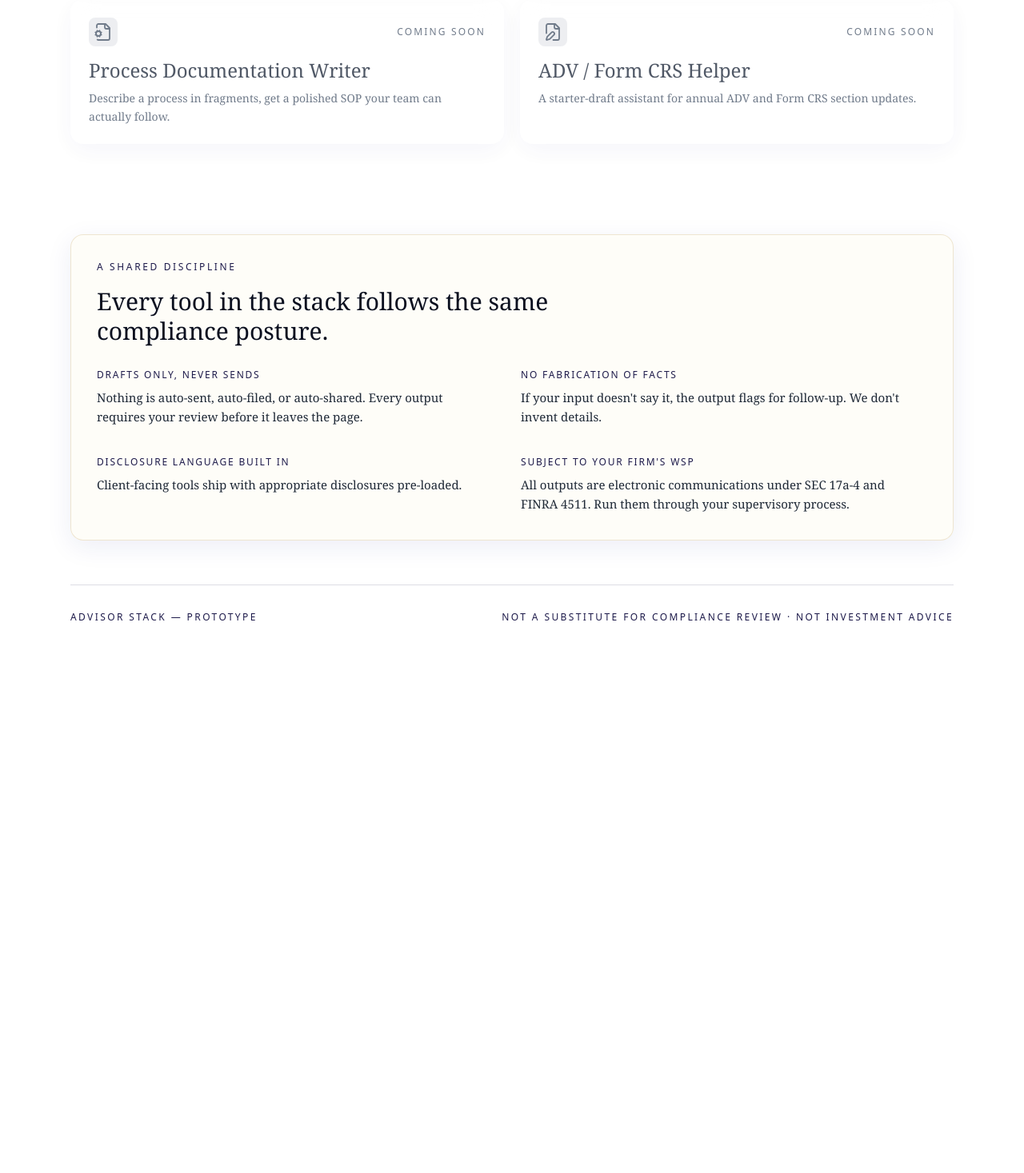
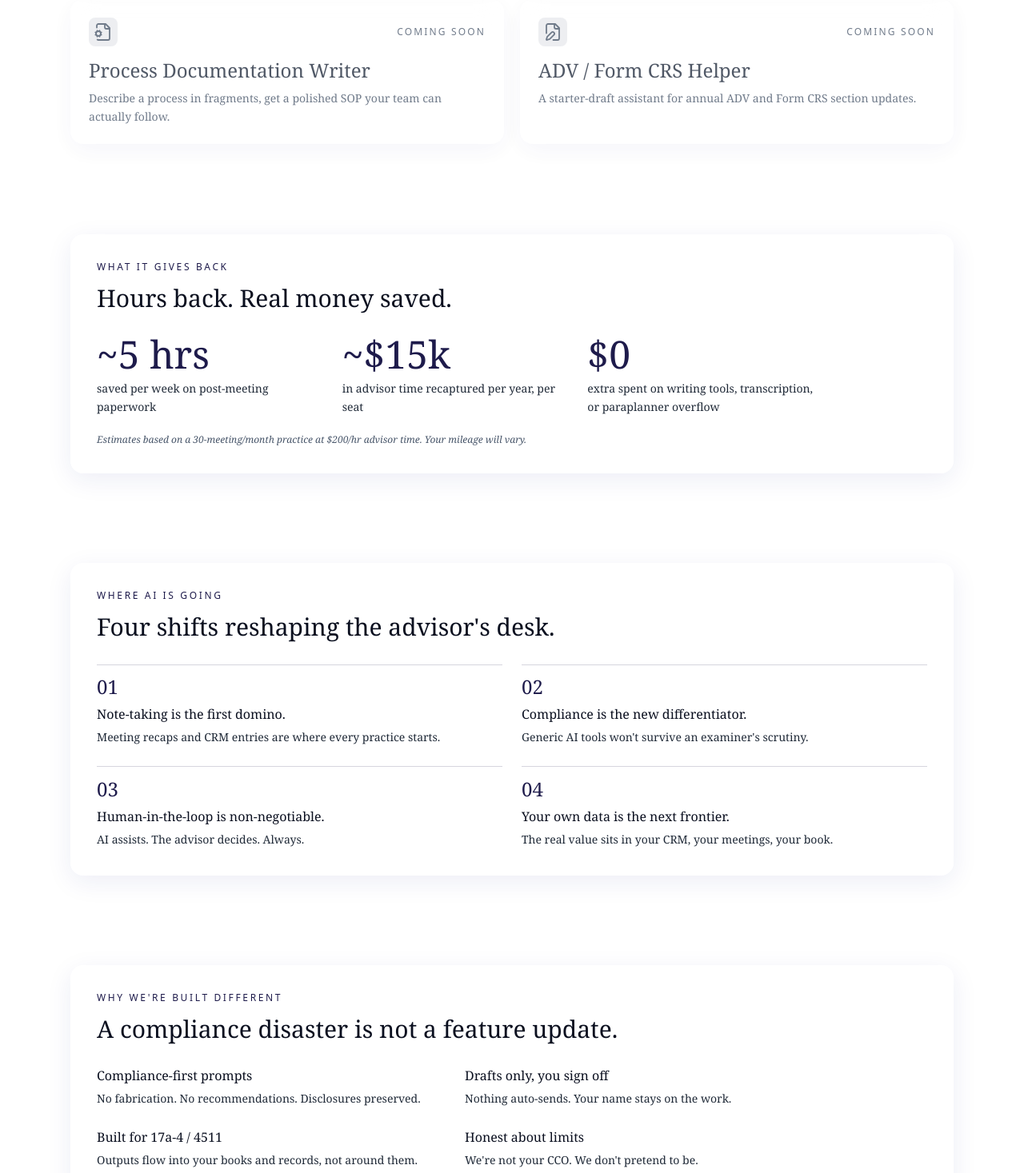
Before and after one commit to lantsmansam130/Advisor-App, a React (Vite) app: page / in a window 1280 px wide. Shown: the part 1330-2797 px from the top of the page at 80% size. Before the commit the page ends 2142 px from the top, so only its background shows below. Built offline with nearby package versions, Linux system fonts and the light colour scheme.

Commit message:
Add savings, AI trends, and compliance-stakes sections to homepage

```diff
--- a/src/StackHomePage.jsx
+++ b/src/StackHomePage.jsx
@@ -256,6 +256,75 @@ export default function StackHomePage() {
             </div>
           </FadeSection>
 
+          <FadeSection id="savings" className="py-14">
+            <div style={{ background: "rgba(255,255,255,0.55)", backdropFilter: "blur(20px)", WebkitBackdropFilter: "blur(20px)", border: "1px solid rgba(255,255,255,0.7)", borderRadius: "16px", padding: "32px", boxShadow: "0 8px 32px rgba(31,38,135,0.08)" }}>
+              <div className="text-xs uppercase tracking-[0.22em] mb-3" style={{ fontFamily: "system-ui", color: "#1e1b4b" }}>What it gives back</div>
+              <h2 className="text-3xl leading-tight mb-7 max-w-2xl" style={{ fontFamily: "Georgia, serif", fontWeight: 400, color: "#0a0f1f" }}>
+                Hours back. Real money saved.
+              </h2>
+              <div className="grid md:grid-cols-3 gap-6 max-w-4xl mb-5">
+                <div>
+                  <div className="text-5xl mb-2 leading-none" style={{ fontFamily: "Georgia, serif", color: "#1e1b4b", fontVariantNumeric: "tabular-nums" }}>~5 hrs</div>
+                  <div className="text-sm leading-relaxed" style={{ fontFamily: "Georgia, serif", color: "#1f2937" }}>saved per week on post-meeting paperwork</div>
+                </div>
+                <div>
+                  <div className="text-5xl mb-2 leading-none" style={{ fontFamily: "Georgia, serif", color: "#1e1b4b", fontVariantNumeric: "tabular-nums" }}>~$15k</div>
+                  <div className="text-sm leading-relaxed" style={{ fontFamily: "Georgia, serif", color: "#1f2937" }}>in advisor time recaptured per year, per seat</div>
+                </div>
+                <div>
+                  <div className="text-5xl mb-2 leading-none" style={{ fontFamily: "Georgia, serif", color: "#1e1b4b", fontVariantNumeric: "tabular-nums" }}>$0</div>
+                  <div className="text-sm leading-relaxed" style={{ fontFamily: "Georgia, serif", color: "#1f2937" }}>extra spent on writing tools, transcription, or paraplanner overflow</div>
+                </div>
+              </div>
+              <div className="italic max-w-2xl" style={{ fontFamily: "Georgia, serif", color: "#475569", fontSize: "12px" }}>Estimates based on a 30-meeting/month practice at $200/hr advisor time. Your mileage will vary.</div>
+            </div>
+          </FadeSection>
+
+          <FadeSection id="trends" className="py-14">
+            <div style={{ background: "rgba(255,255,255,0.55)", backdropFilter: "blur(20px)", WebkitBackdropFilter: "blur(20px)", border: "1px solid rgba(255,255,255,0.7)", borderRadius: "16px", padding: "32px", boxShadow: "0 8px 32px rgba(31,38,135,0.08)" }}>
+              <div className="text-xs uppercase tracking-[0.22em] mb-3" style={{ fontFamily: "system-ui", color: "#1e1b4b" }}>Where AI is going</div>
+              <h2 className="text-3xl leading-tight mb-7 max-w-2xl" style={{ fontFamily: "Georgia, serif", fontWeight: 400, color: "#0a0f1f" }}>
+                Four shifts reshaping the advisor's desk.
+              </h2>
+              <div className="grid md:grid-cols-2 gap-6">
+                {[
+                  ["01", "Note-taking is the first domino.", "Meeting recaps and CRM entries are where every practice starts."],
+                  ["02", "Compliance is the new differentiator.", "Generic AI tools won't survive an examiner's scrutiny."],
+                  ["03", "Human-in-the-loop is non-negotiable.", "AI assists. The advisor decides. Always."],
+                  ["04", "Your own data is the next frontier.", "The real value sits in your CRM, your meetings, your book."],
+                ].map(([num, title, body]) => (
+                  <div key={num} className="pt-4" style={{ borderTop: "1px solid rgba(30,27,75,0.18)" }}>
+                    <div className="text-2xl mb-2.5 leading-none" style={{ fontFamily: "Georgia, serif", color: "#1e1b4b", fontVariantNumeric: "tabular-nums" }}>{num}</div>
+                    <div className="text-base mb-1.5" style={{ fontFamily: "Georgia, serif", color: "#0a0f1f" }}>{title}</div>
+                    <div className="text-sm leading-relaxed" style={{ fontFamily: "Georgia, serif", color: "#1f2937" }}>{body}</div>
+                  </div>
+                ))}
+              </div>
+            </div>
+          </FadeSection>
+
+          <FadeSection id="stakes" className="py-14">
+            <div style={{ background: "rgba(255,255,255,0.55)", backdropFilter: "blur(20px)", WebkitBackdropFilter: "blur(20px)", border: "1px solid rgba(255,255,255,0.7)", borderRadius: "16px", padding: "32px", boxShadow: "0 8px 32px rgba(31,38,135,0.08)" }}>
+              <div className="text-xs uppercase tracking-[0.22em] mb-3" style={{ fontFamily: "system-ui", color: "#1e1b4b" }}>Why we're built different</div>
+              <h2 className="text-3xl leading-tight mb-7 max-w-2xl" style={{ fontFamily: "Georgia, serif", fontWeight: 400, color: "#0a0f1f" }}>
+                A compliance disaster is not a feature update.
+              </h2>
+              <div className="grid md:grid-cols-2 gap-6 max-w-4xl">
+                {[
+                  ["Compliance-first prompts", "No fabrication. No recommendations. Disclosures preserved."],
+                  ["Drafts only, you sign off", "Nothing auto-sends. Your name stays on the work."],
+                  ["Built for 17a-4 / 4511", "Outputs flow into your books and records, not around them."],
+                  ["Honest about limits", "We're not your CCO. We don't pretend to be."],
+                ].map(([title, body]) => (
+                  <div key={title}>
+                    <div className="text-base mb-1.5" style={{ fontFamily: "Georgia, serif", color: "#0a0f1f" }}>{title}</div>
+                    <div className="text-sm leading-relaxed" style={{ fontFamily: "Georgia, serif", color: "#1f2937" }}>{body}</div>
+                  </div>
+                ))}
+              </div>
+            </div>
+          </FadeSection>
+
           <FadeSection id="compliance" className="py-14">
             <div style={{
               background: "rgba(254,251,243,0.55)",
```
